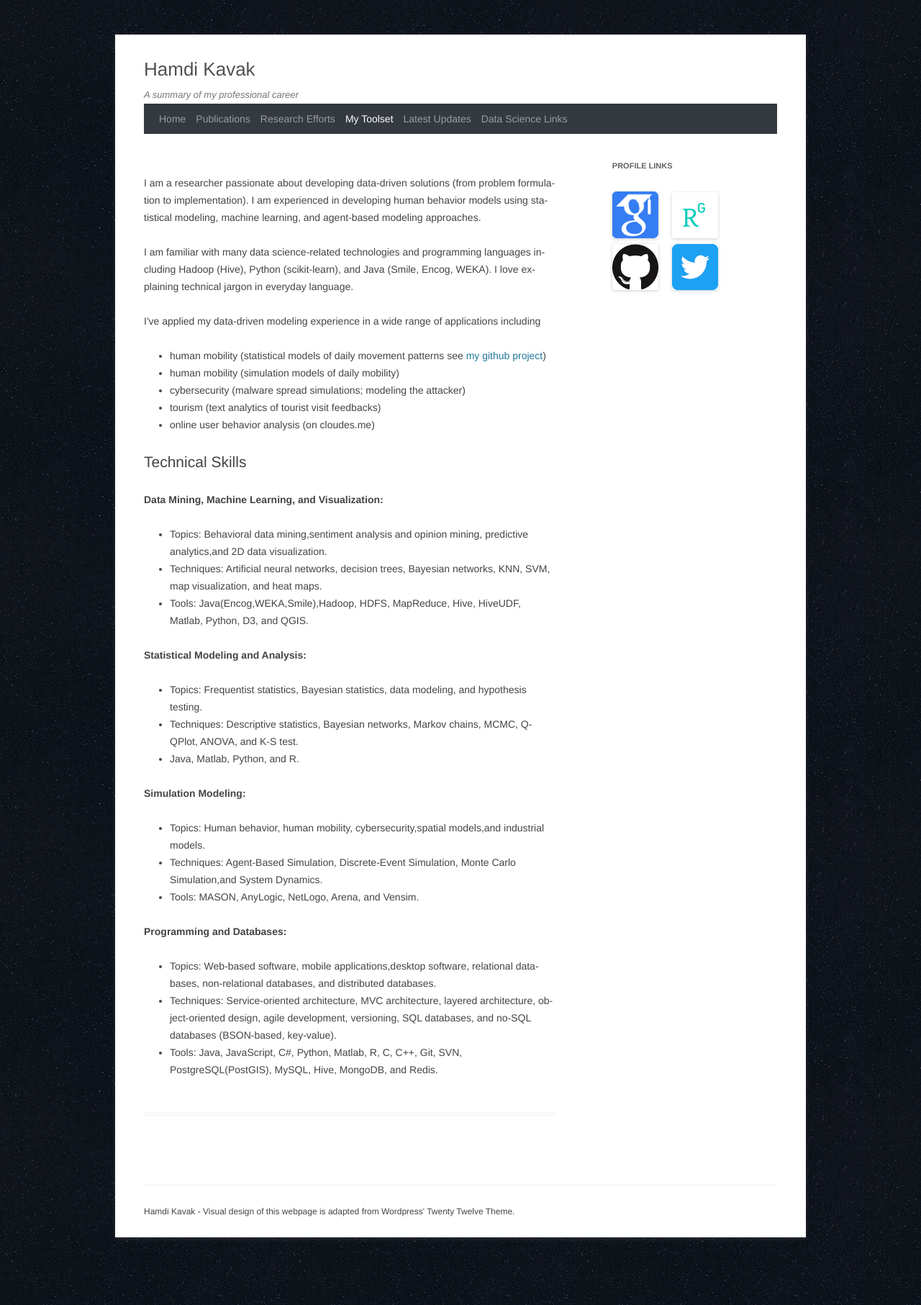
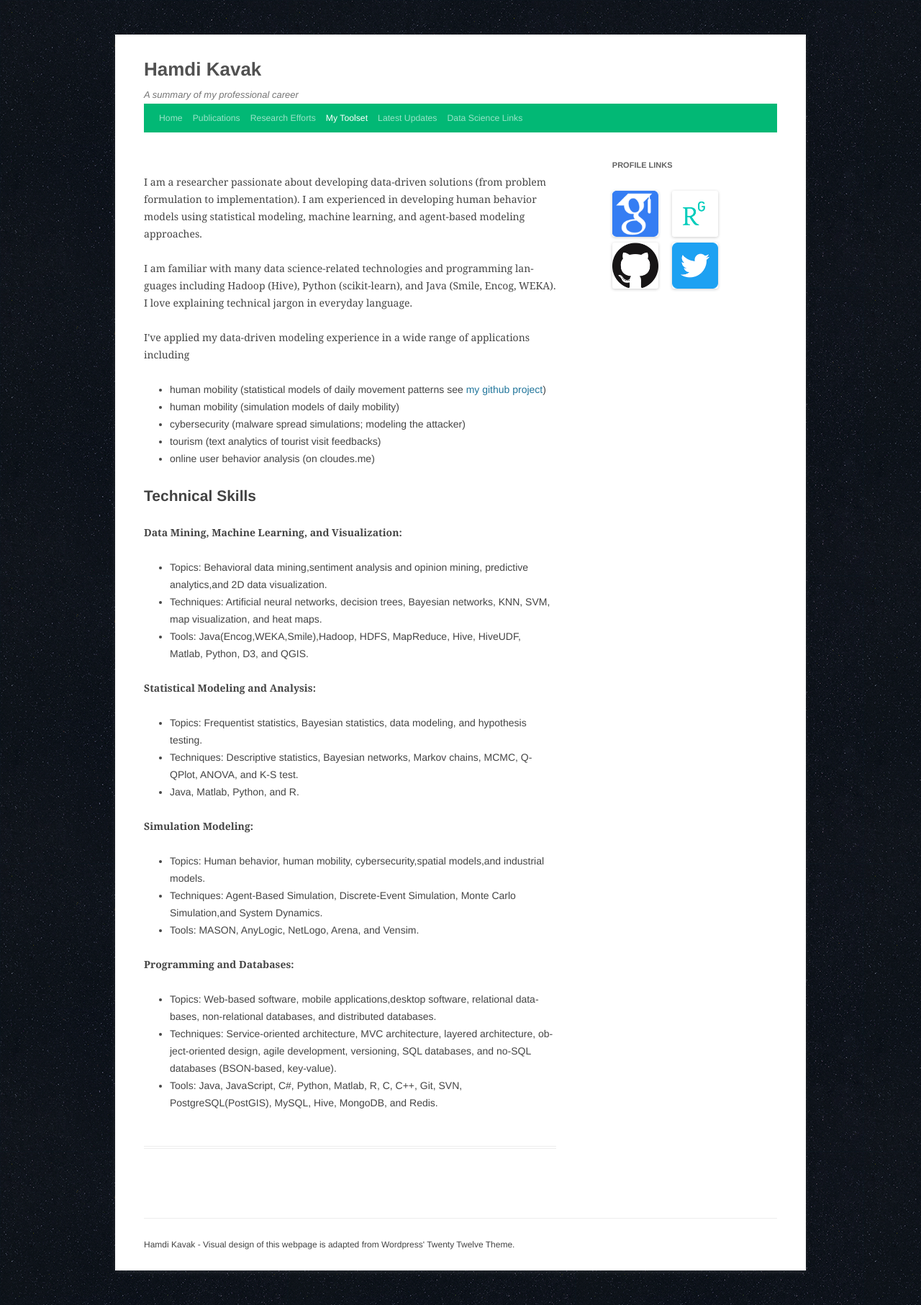
Before and after one commit to hamdikavak/hamdikavak.github.io, a Jekyll site: the page built from skills/index.html, in a window 1280 px wide. Shown: the whole page at 72% size. Built offline with Jekyll 4.4.1, drawn with Linux system fonts in a browser that asks for light colours; nearby versions of some CDN libraries; library files that are not in the unit come from our copies; comment, search, counter and statistics services are not loaded.

Commit message:
CSS resource link fixed

```diff
--- a/_layouts/default.html
+++ b/_layouts/default.html
@@ -8,7 +8,7 @@
 	<meta name="viewport" content="width=device-width, initial-scale=1, shrink-to-fit=no">
 
     <!-- link rel="stylesheet" href="https://maxcdn.bootstrapcdn.com/bootstrap/4.0.0-beta.2/css/bootstrap.min.css" integrity="sha384-PsH8R72JQ3SOdhVi3uxftmaW6Vc51MKb0q5P2rRUpPvrszuE4W1povHYgTpBfshb" crossorigin="anonymous"-->
-    <link rel="stylesheet" href="media/bootstrap.min.css" >
+    <link rel="stylesheet" href="/media/bootstrap.min.css" >
 	<link rel='stylesheet' id='twentytwelve-fonts-css'  href='http://fonts.googleapis.com/css?family=Open+Sans:400italic,700italic,400,700&#038;subset=latin,latin-ext' type='text/css' media='all' />
 	<link rel='stylesheet' id='twentytwelve-style-css'  href='{{ site.baseurl }}/wp-content/themes/style.css' type='text/css' media='all' />
 
```
